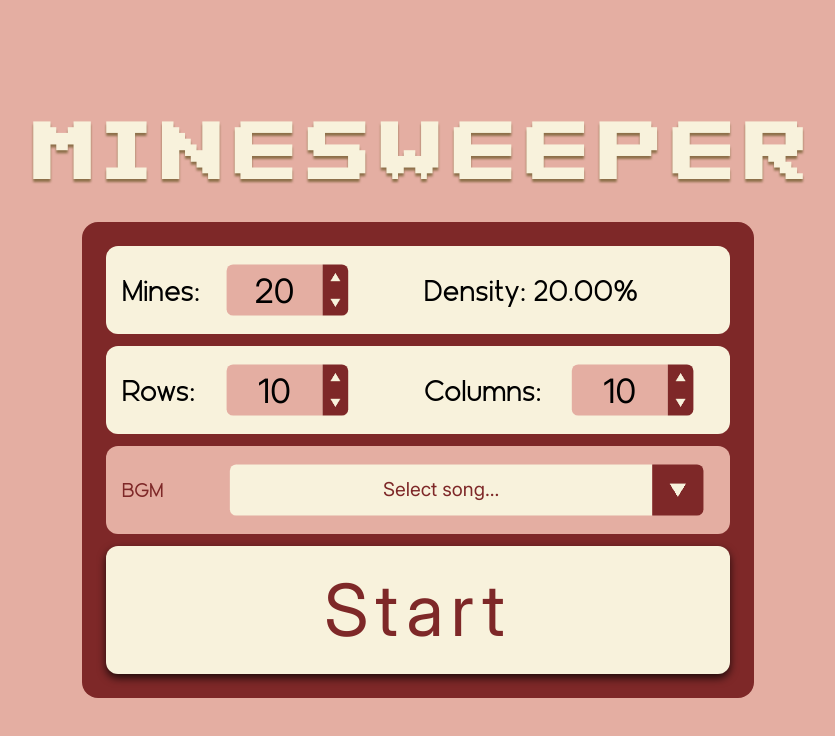
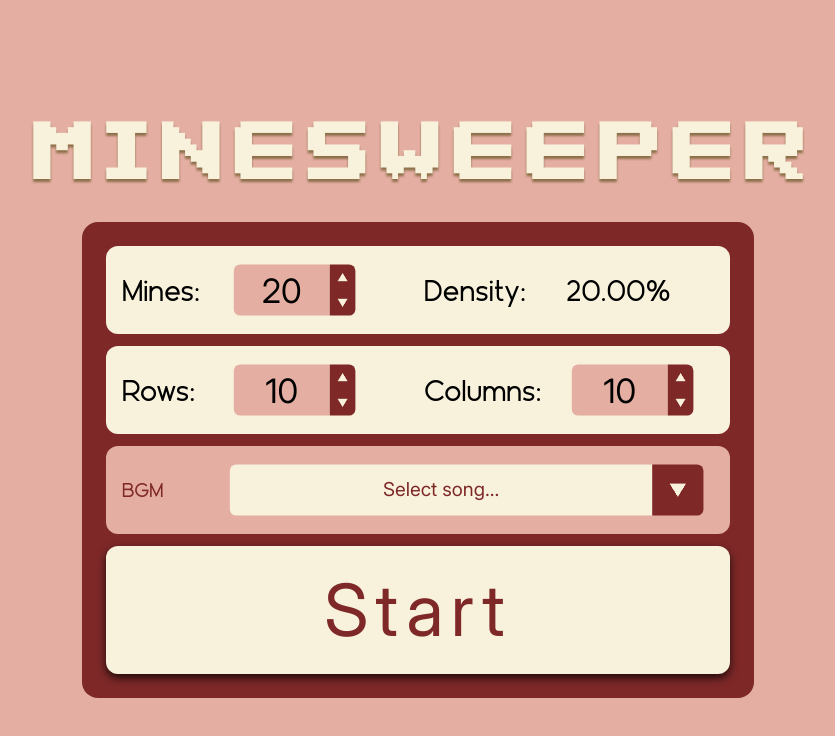
Before and after one commit to Krystofire88/WebNaWBA, a website: page index.html in a window 1280 px wide. Shown: the whole page, without its empty margins (222-1057 px from the left). Drawn offline with Linux system fonts and the light colour scheme.

Commit message:
Density now aligns with everything else on all screen sizes

```diff
--- a/index.html
+++ b/index.html
@@ -25,12 +25,15 @@
         <!-- Mines row -->
         <div class="bg-[#f8f2dc] flex flex-col sm:flex-row items-center gap-3 w-full min-w-0 rounded-xl px-4 py-3 min-h-1/3">
             <div class="flex items-center gap-3 w-full sm:flex-1">
-                <label for="bombs" class="text-base sm:text-2xl md:text-3xl font-[Geomatrix] whitespace-nowrap w-15 sm:w-15 md:w-18">
+                <label for="bombs" class="text-base sm:text-2xl md:text-3xl font-[Geomatrix] whitespace-nowrap w-15 sm:w-15 md:w-20">
                     Mines:
                 </label>
                 <custom-range min="0" value="20" id="bombs" class="flex-1 min-w-0 scale-80"></custom-range>
             </div>
-                <div class="flex items-center gap-3 w-full sm:flex-1">
+                <div class="flex gap-15 sm:gap-0 sm:items-center flex-start flex-row sm:flex-col md:flex-row md:gap-10 w-full sm:flex-1">
+                    <p class="text-base sm:text-2xl md:text-3xl font-[Geomatrix] whitespace-nowrap">
+                        Density:
+                    </p>
                     <output id="bomb%" class="text-base sm:text-2xl md:text-3xl font-[Geomatrix] "></output>
                 </div>
         </div>
@@ -41,7 +44,7 @@
             <div>
                 <div class="bg-[#f8f2dc] flex flex-col md:flex-row lg:gap-3 items-center min-w-0 w-full rounded-xl px-4 py-3 min-h-1/3">
                     <div class="flex items-center gap-3 w-full sm:flex-1 ">
-                        <label for="yWidth" class="text-base sm:text-2xl md:text-3xl font-[Geomatrix] whitespace-nowrap w-15 sm:w-20 md:w-18">
+                        <label for="yWidth" class="text-base sm:text-2xl md:text-3xl font-[Geomatrix] whitespace-nowrap w-15 sm:w-20 md:w-20">
                             Rows:
                         </label>
                         <custom-range min="1" value="10" id="yWidth" class="flex-1 min-w-0 scale-80"></custom-range>
--- a/index.js
+++ b/index.js
@@ -9,7 +9,7 @@ function bombPercent() {
     if (Number(bombs.value) > Number(bombs.max)) {
         bombs.setAttribute("value", bombs.max.toString());
     }
-    document.getElementById("bomb%").innerHTML = "Density: " + (bombs.value / (xWidth.value * yWidth.value) * 100).toFixed(2) + "%";
+    document.getElementById("bomb%").innerHTML =(bombs.value / (xWidth.value * yWidth.value) * 100).toFixed(2) + "%";
 }
 
 class CustomPicker extends HTMLElement {
```
Also changed, not shown: src/output.css.
